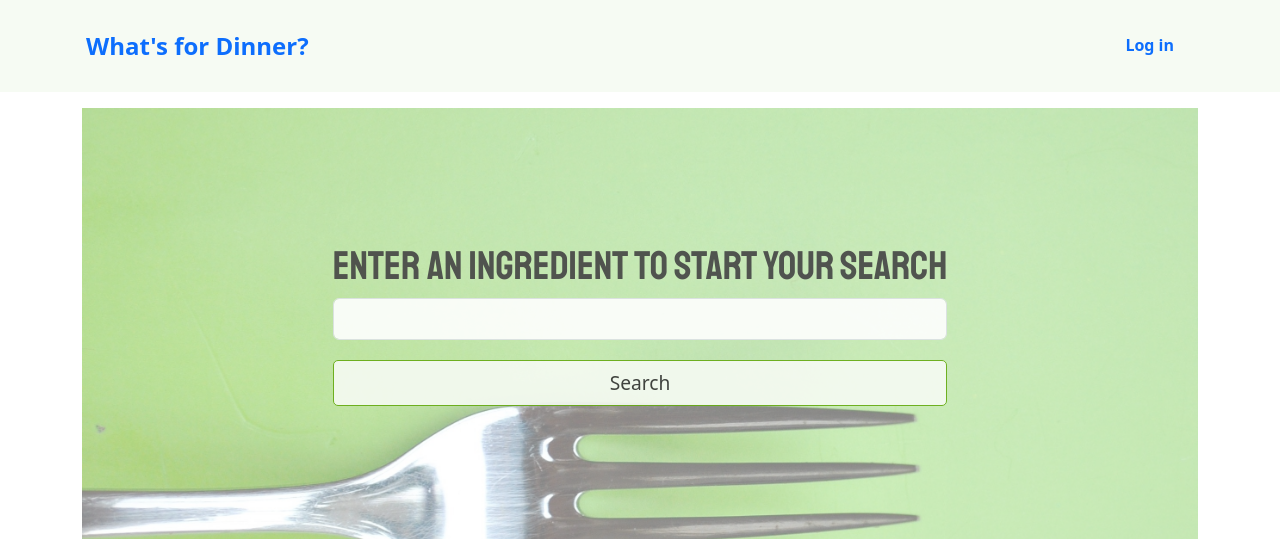
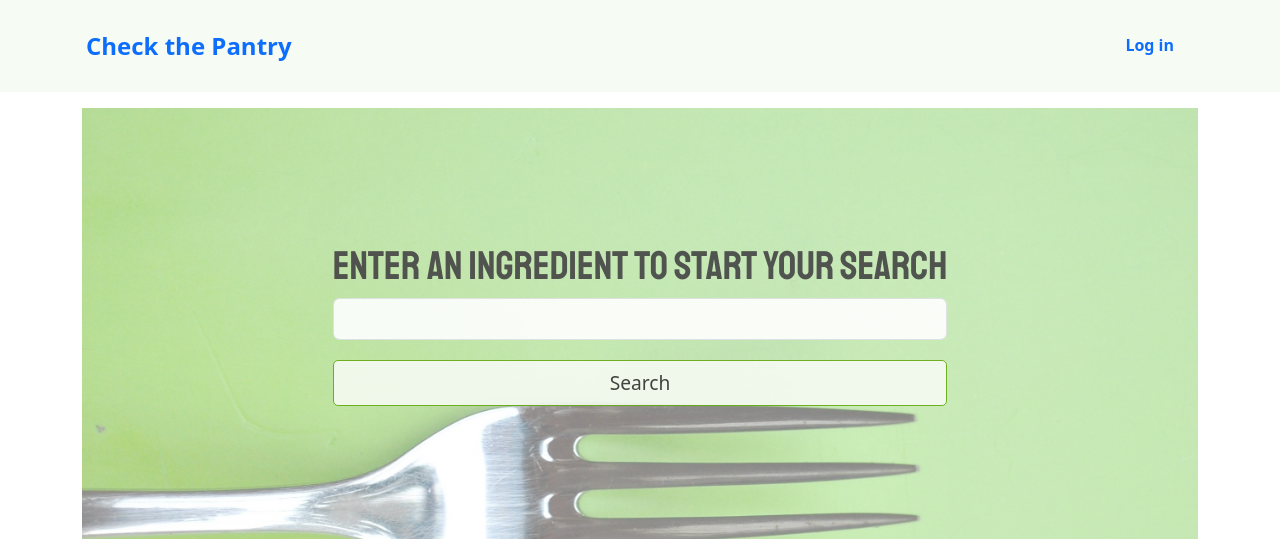
Before and after one commit to DLMedeiro/Check-The-Pantry, a Flask app: page / in a window 1280 px wide. Shown: the top 539 px of the page. Run offline with Flask 2, Linux system fonts and the light colour scheme; some libraries are stand-ins or nearby versions.

Commit message:
updated name and number of searches returned

```diff
--- a/app.py
+++ b/app.py
@@ -156,7 +156,7 @@ def homepage_search():
             search_q = form.Ingredient.data
 
             api_url = 'https://api.spoonacular.com/recipes/findByIngredients'
-            recipe_result = requests.get(api_url, params={'apiKey': apiKey,'ingredients': search_q, 'number': '2'})
+            recipe_result = requests.get(api_url, params={'apiKey': apiKey,'ingredients': search_q, 'number': '6'})
             recipe_results = recipe_result.json()
 
         except IntegrityError as e:
--- a/templates/base.html
+++ b/templates/base.html
@@ -28,7 +28,7 @@
 <body>
   <nav id="navbar">
 		<div class="container">
-		  <a href="/" class = app_name>What's for Dinner?</a>
+		  <a href="/" class = app_name>Check the Pantry</a>
 
       <ul class="nav-menu">
         {% if not g.user %}
```
